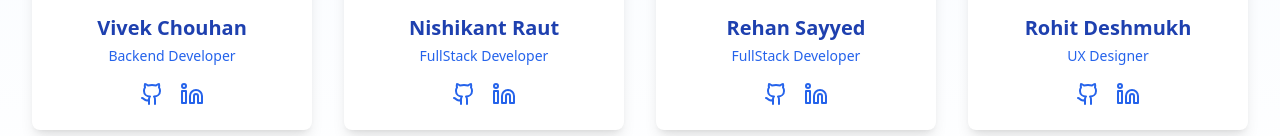
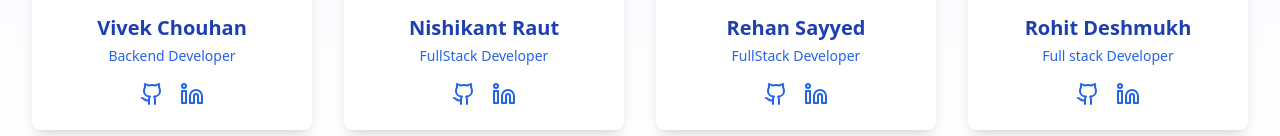
Before and after one commit to rsayyed591/Medwell-Frontend, a React (Vite) app: page /about in a window 1280 px wide. Shown: the part 758-894 px from the top of the page. Built offline with nearby package versions, Linux system fonts and the light colour scheme; no server answers.

Commit message:
Update About.jsx

```diff
--- a/src/pages/About.jsx
+++ b/src/pages/About.jsx
@@ -26,7 +26,7 @@ const teamMembers = [
   },
   {
     name: "Rohit Deshmukh",
-    role: "UX Designer",
+    role: "Full stack Developer",
     image: '/Rohit.jpg',
     github: "https://github.com/ardie",
     linkedin: "https://linkedin.com/in/rohit",
```
